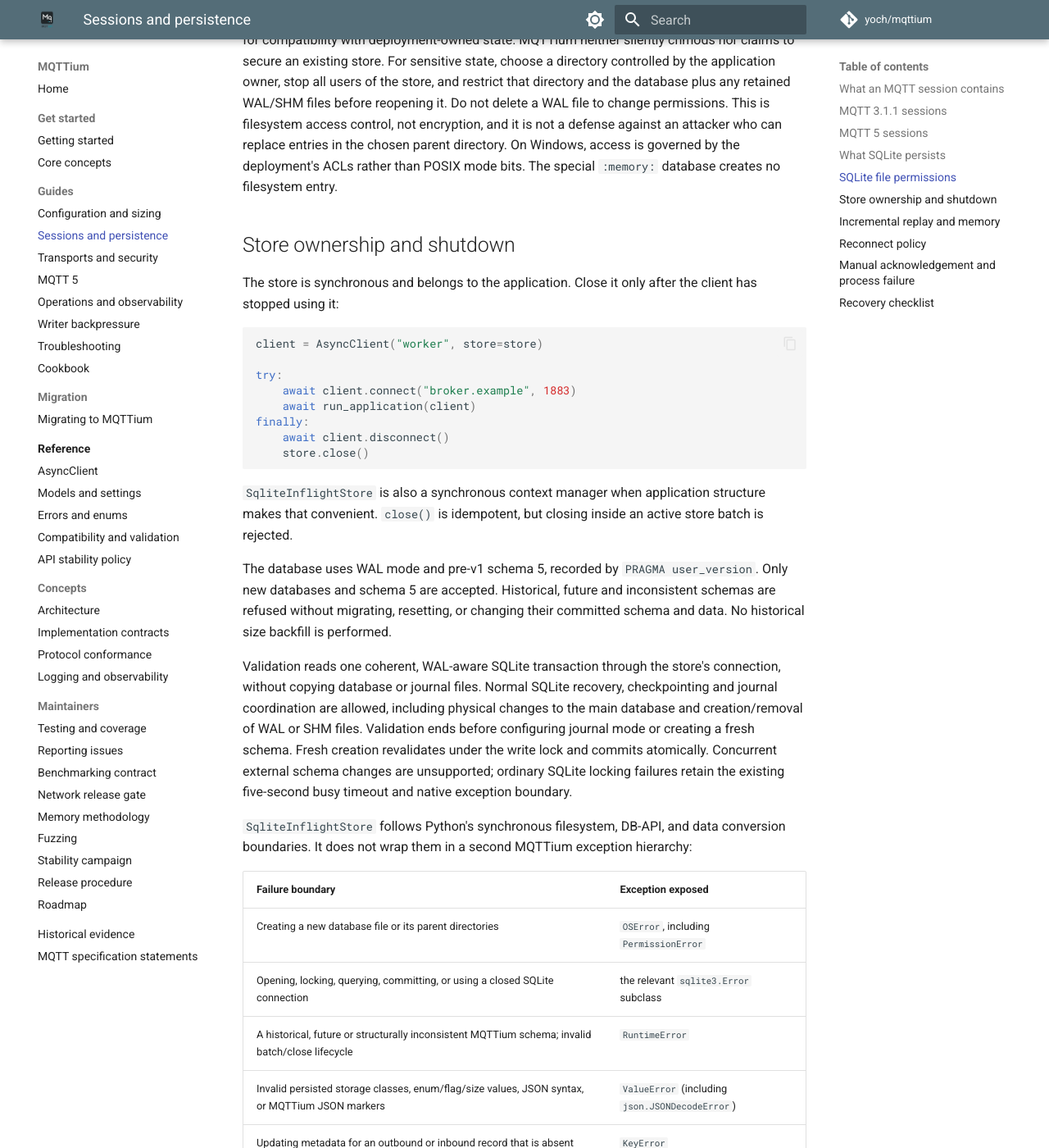
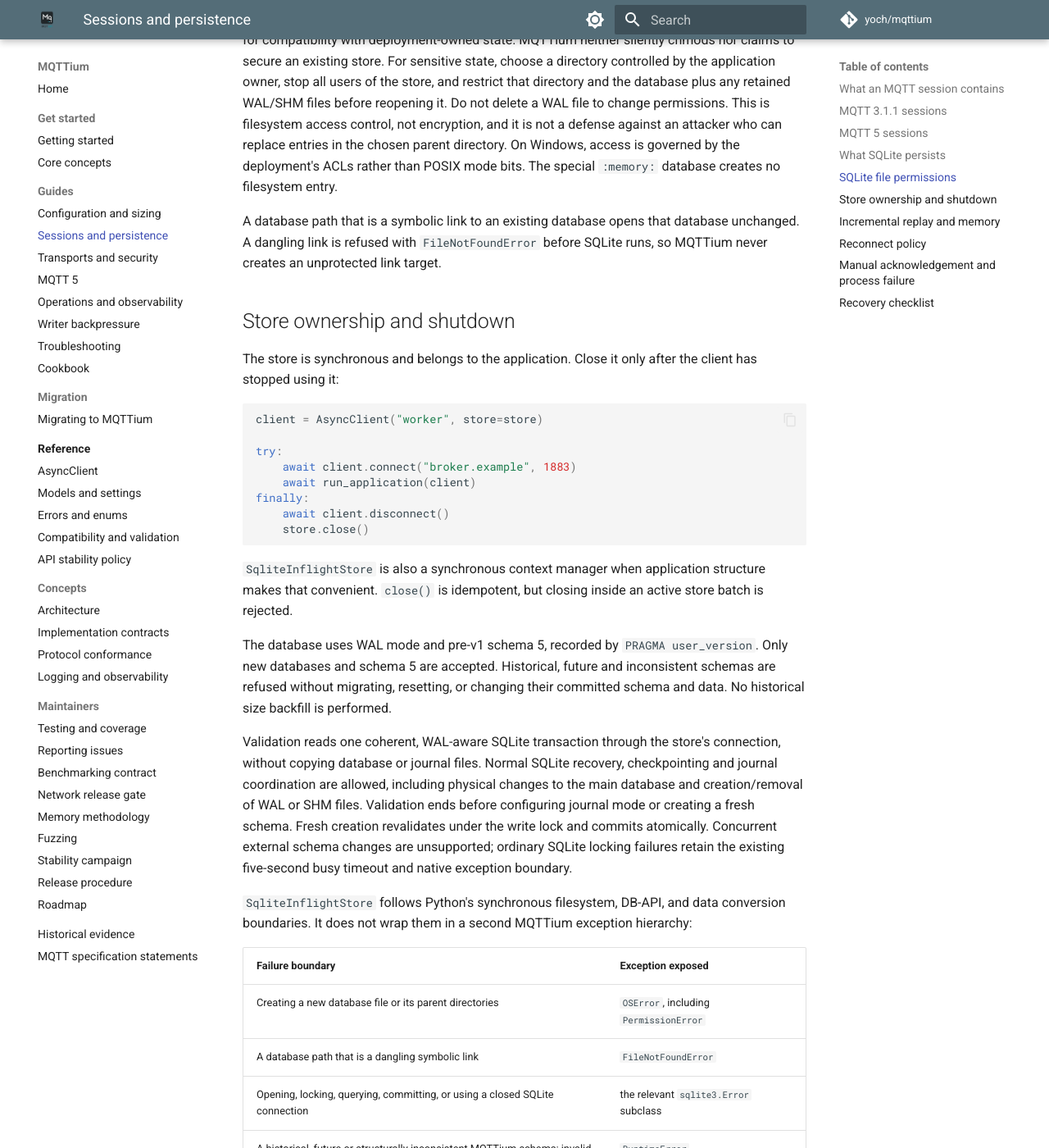
Before and after one commit to yoch/mqttium, an MkDocs documentation site: the page built from docs/sessions-and-persistence.md, in a window 1280 px wide and 1400 px high, scrolled down 2911 px. Shown: the whole window at 82% size. Built offline with MkDocs 1.6.1 and Material for MkDocs 9.7.7, drawn with Linux system fonts in a browser that asks for light colours; comment, search, counter and statistics services are not loaded.

Commit message:
fix: refuse dangling SQLite database symlinks
A dangling link at the database path made the exclusive create fail with
FileExistsError, after which SQLite created the link target with the
process umask. Stat the path first so the constructor raises
FileNotFoundError and creates nothing. Existing database symlinks still
open unchanged.

Add permanent regressions, document the FileNotFoundError boundary, and
record the Unreleased entry for #465.

Co-Authored-By: Claude Opus 5.5 <noreply@anthropic.com>

```diff
--- a/docs/sessions-and-persistence.md
+++ b/docs/sessions-and-persistence.md
@@ -130,6 +130,10 @@ against an attacker who can replace entries in the chosen parent directory.
 On Windows, access is governed by the deployment's ACLs rather than POSIX mode
 bits. The special `:memory:` database creates no filesystem entry.
 
+A database path that is a symbolic link to an existing database opens that
+database unchanged. A dangling link is refused with `FileNotFoundError`
+before SQLite runs, so MQTTium never creates an unprotected link target.
+
 ## Store ownership and shutdown
 
 The store is synchronous and belongs to the application. Close it only after
@@ -171,6 +175,7 @@ hierarchy:
 | Failure boundary | Exception exposed |
 | --- | --- |
 | Creating a new database file or its parent directories | `OSError`, including `PermissionError` |
+| A database path that is a dangling symbolic link | `FileNotFoundError` |
 | Opening, locking, querying, committing, or using a closed SQLite connection | the relevant `sqlite3.Error` subclass |
 | A historical, future or structurally inconsistent MQTTium schema; invalid batch/close lifecycle | `RuntimeError` |
 | Invalid persisted storage classes, enum/flag/size values, JSON syntax, or MQTTium JSON markers | `ValueError` (including `json.JSONDecodeError`) |
```
Also changed, not shown: CHANGELOG.md (+6 -0 lines), 2 other files.
